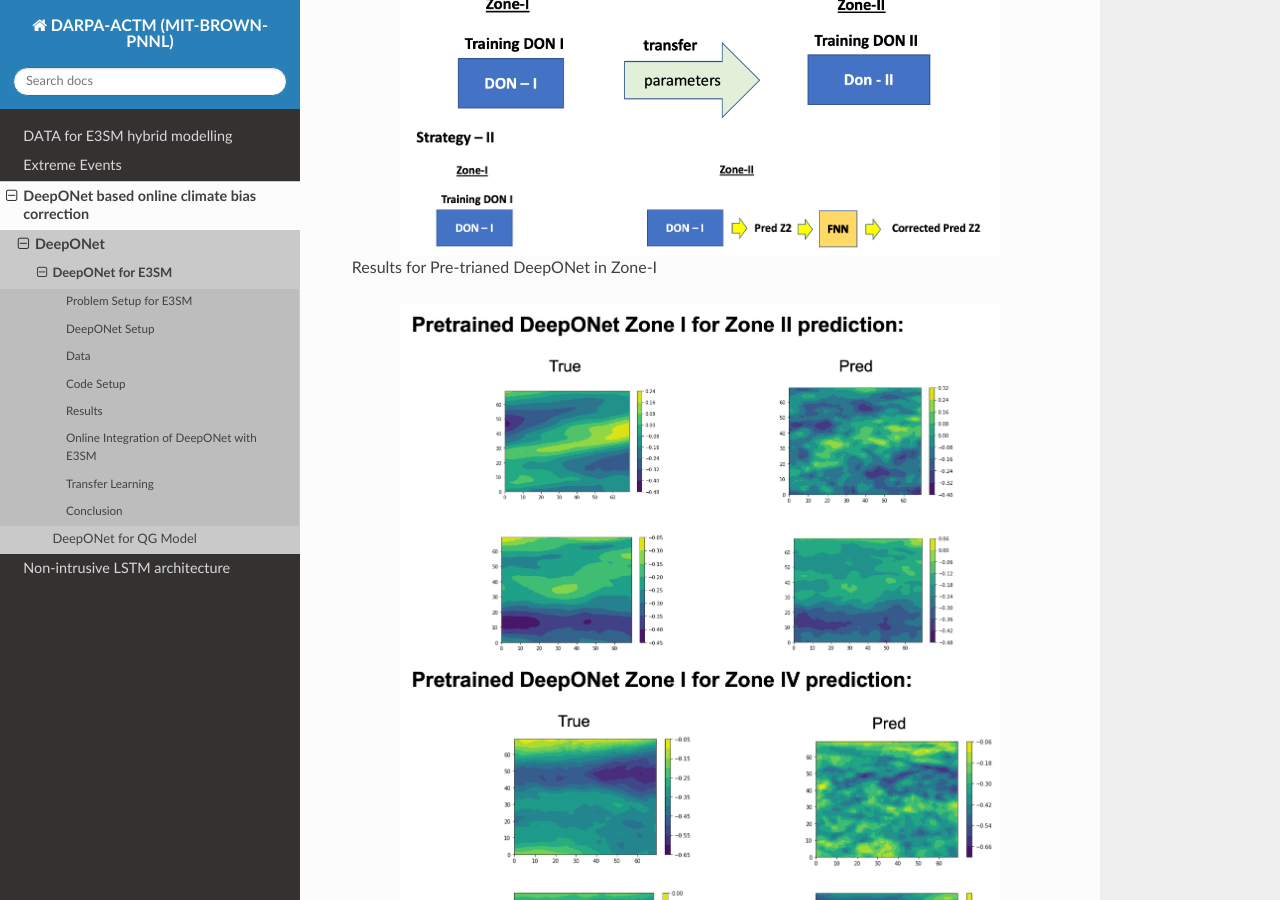
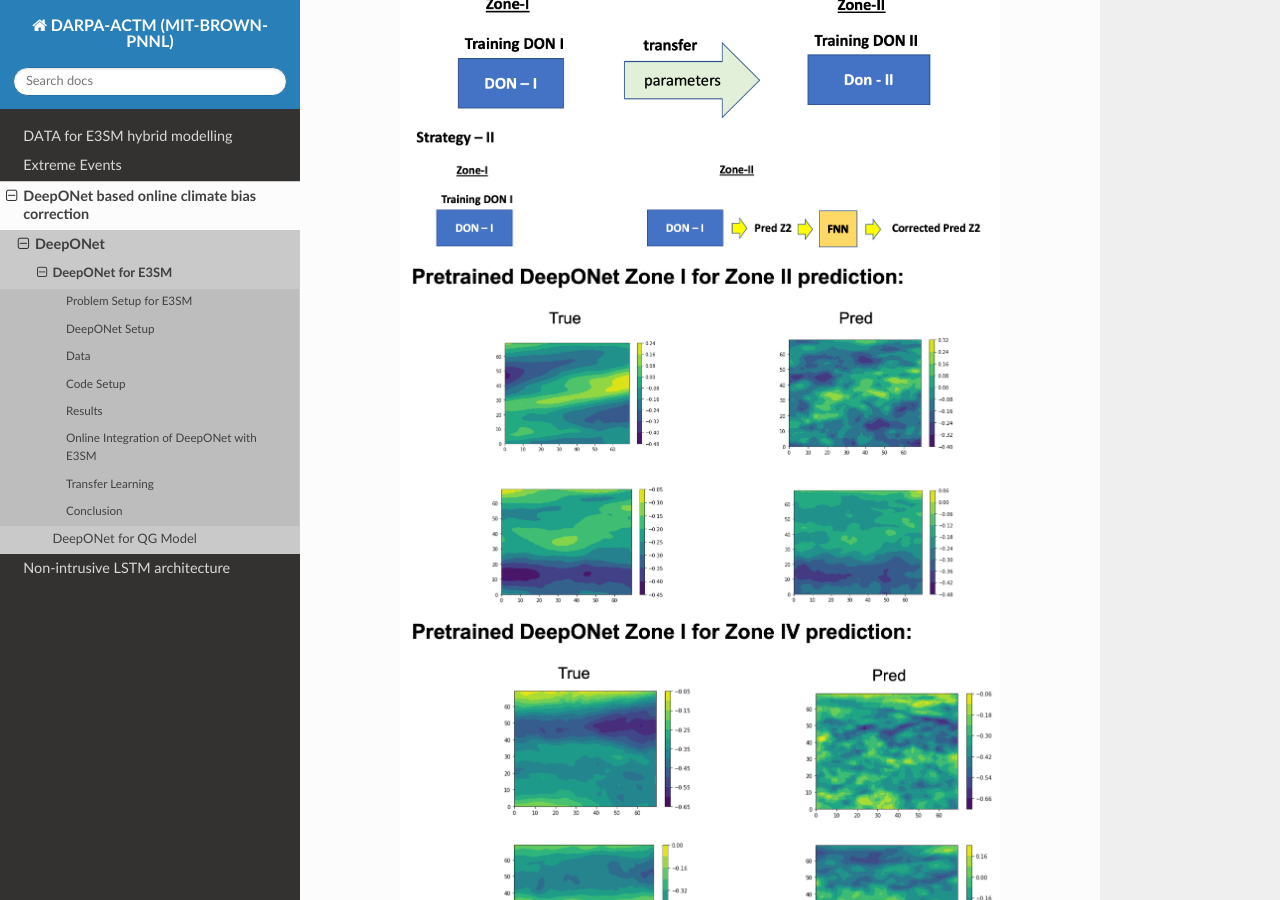
Before and after one commit to aniruddhabora/Extreme-Events-using-Scientific-Machine-Learning, a Sphinx documentation site: the page built from docs/source/modules/DeepONet_E3SM.rst, in a window 1280 px wide and 900 px high, scrolled down 6179 px. Built offline with Sphinx 7.4.7 and the Read the Docs theme 2.0.0, drawn with Linux system fonts in a browser that asks for light colours; pages that are not in the unit, such as notebooks, are missing from menus.

Commit message:
Update DeepONet_E3SM.rst

```diff
--- a/docs/source/modules/DeepONet_E3SM.rst
+++ b/docs/source/modules/DeepONet_E3SM.rst
@@ -157,8 +157,6 @@ Previous results shows the effectiveness of the DeepONet for the patch we select
   :align: center
   :alt: Alternative text
 
-Results for Pre-trianed DeepONet in Zone-I
-
 .. figure:: images/fig_9.png
   :width: 600
   :align: center
@@ -169,6 +167,8 @@ Results for Pre-trianed DeepONet in Zone-I
   :align: center
   :alt: Alternative text
 
+
+
 Conclusion
 ----------
 
```
